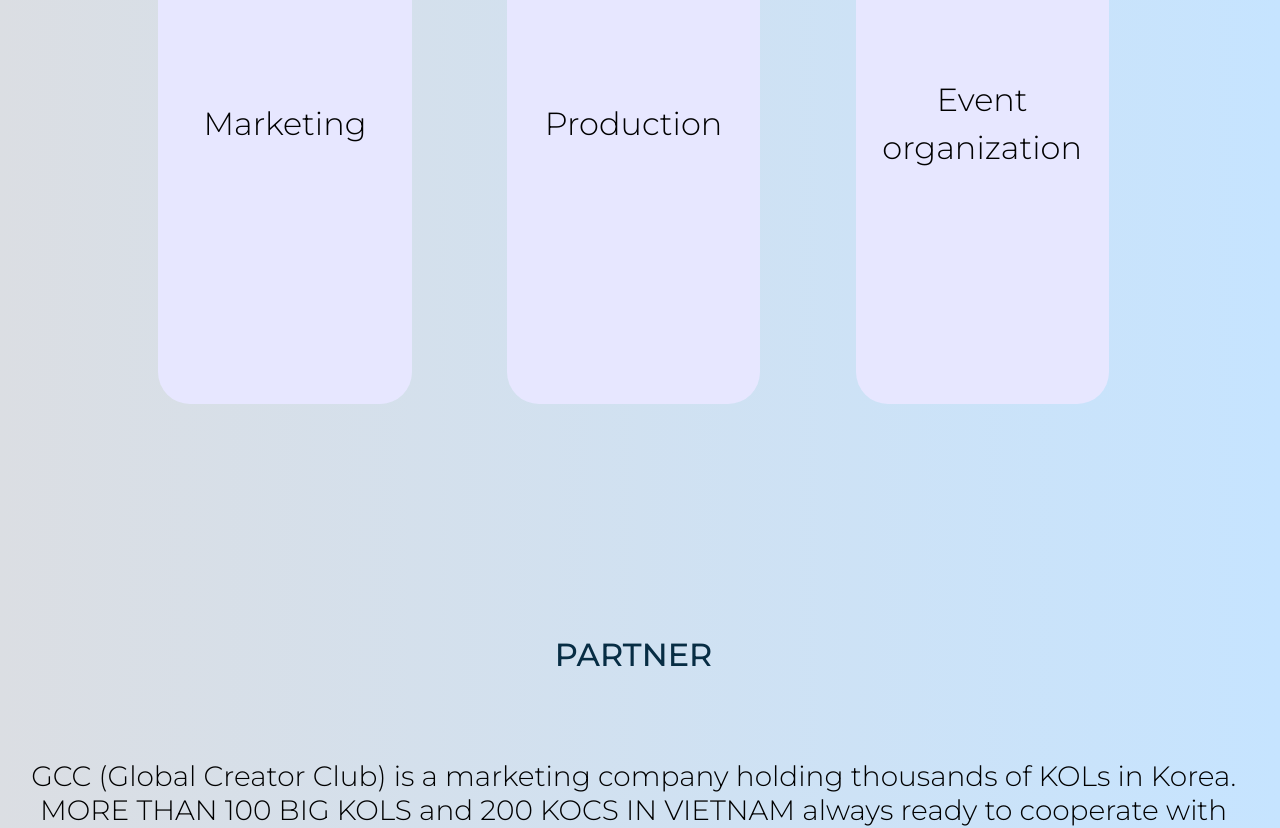
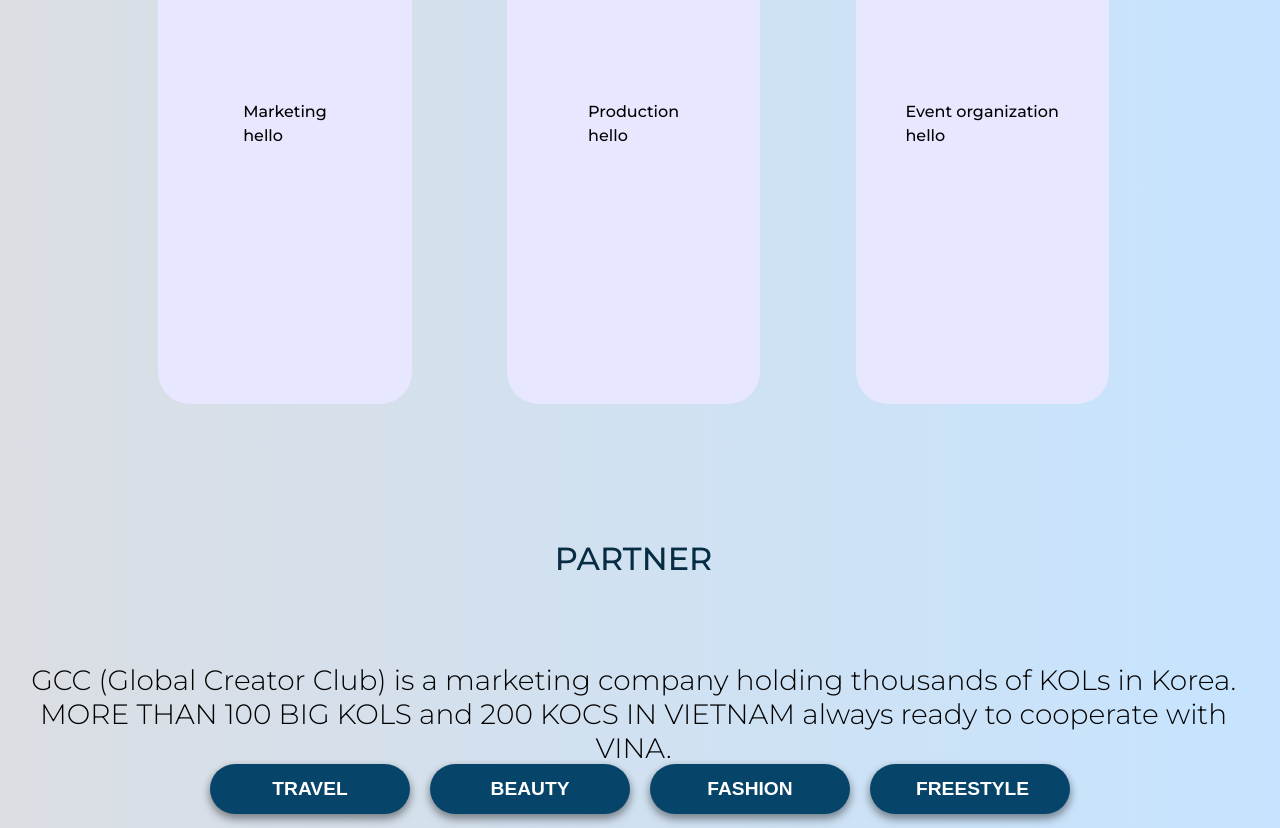
Before and after one commit to datbe2002/vina, a React (Vite) app: page / in a window 1280 px wide. Shown: the part 4640-5468 px from the top of the page. Built offline with nearby package versions, Linux system fonts and the light colour scheme; no server answers.

Commit message:
... at Showing card

```diff
--- a/index.html
+++ b/index.html
@@ -3,13 +3,13 @@
   <head>
     <meta charset="UTF-8" />
     <!-- <meta http-equiv="Content-Security-Policy" content="default-src *; style-src 'self' 'unsafe-inline'; script-src 'self' 'unsafe-inline' 'unsafe-eval' http://www.google.com"> -->
-    <link rel="icon" type="image/svg+xml" href="/vite.svg" />
+    <link rel="icon" type="image/svg+xml  " href="/logosvg.svg" />
     <meta name="viewport" content="width=device-width, initial-scale=1.0" />
     <link rel="preconnect" href="https://fonts.googleapis.com">
     <link rel="preconnect" href="https://fonts.gstatic.com" crossorigin>
     <link href="https://fonts.googleapis.com/css2?family=Montserrat:wght@300;500;700&display=swap" rel="stylesheet">
 
-    <title>Vite + React</title>
+    <title>VINA</title>
   </head>
   <body>
     <div id="root"></div>
--- a/src/layouts/header/Header.jsx
+++ b/src/layouts/header/Header.jsx
@@ -44,6 +44,13 @@ const Header = () => {
             setIsActive(true);
         }
     };
+    const scrollToPartnerSession = () => {
+        const partnerSessionElement = document.querySelector('.partner');
+        if (partnerSessionElement) {
+            partnerSessionElement.scrollIntoView({ behavior: 'smooth' });
+            setIsActive(true);
+        }
+    };
 
     const { scrollYProgress } = useScroll();
     return (
@@ -84,7 +91,7 @@ const Header = () => {
                             </NavLink>
                         </li>
                         <li className='li-navbar'>
-                            <NavLink to="#" style={({ isActive }) => (
+                            <NavLink onClick={scrollToPartnerSession} to="#" style={({ isActive }) => (
                                 { color: isActive ? '$secondary-color' : '$middlecolor' })}>
                                 Partner
                             </NavLink>
--- a/src/pages/main/PartnerSession/index.jsx
+++ b/src/pages/main/PartnerSession/index.jsx
@@ -57,6 +57,8 @@ const PartnerSession = () => {
     <div>
       <div>
         <div className="partner-session">
+          <div className='partner'></div>
+
           <h3 className="partner-title">PARTNER</h3>
           <div className="partner-title-content">
             <div>
--- a/src/pages/main/PartnerSession/partner.scss
+++ b/src/pages/main/PartnerSession/partner.scss
@@ -1,7 +1,7 @@
 @import '../../../assets/scss/variable.scss';
 
 .partner-session {
-  margin-top: 20vw;
+  margin-top: 20vh;
   height: 100px;
   display: flex;
   flex-direction: column;
@@ -122,9 +122,11 @@
   color: #fff;
   padding: 8px 46px;
   text-transform: uppercase;
-  font-size: 17px;
+  font-size: 1.2rem;
+  font-weight: 700;
   border: none;
   border-radius: 50px;
+  filter: drop-shadow(0px 4px 4px rgba(0, 0, 0, 0.25)) drop-shadow(0px 4px 4px rgba(0, 0, 0, 0.25));
 
   &:hover {
     background: #075786;
--- a/src/pages/main/SolutionSession/ShowingCard.jsx
+++ b/src/pages/main/SolutionSession/ShowingCard.jsx
@@ -35,55 +35,78 @@ const ShowingCard = () => {
         },
     ]
 
-    const set = (item) => {
-        setSelectedId(item.id)
-        setWhenChose(item)
-    }
+    // const set = (item) => {
+    //     setSelectedId(item.id)
+    //     setWhenChose(item)
+    // }
 
-    const [cardRef, inView] = useInView()
+    // const [cardRef, inView] = useInView()
 
-    const animationAbout = useAnimation()
+    // const animationAbout = useAnimation()
 
-    useEffect(() => {
-        if (inView) {
-            animationAbout.start({
-                y: 0,
-                opacity: 1,
-                transition: {
-                    duration: 1
-                }
+    // useEffect(() => {
+    //     if (inView) {
+    //         animationAbout.start({
+    //             y: 0,
+    //             opacity: 1,
+    //             transition: {
+    //                 duration: 1
+    //             }
 
-            })
+    //         })
 
-        }
-        if (!inView) {
-            animationAbout.start({
-                y: '20vh',
-                opacity: 0,
-                transition: {
-                    duration: 1
-                }
-            })
-        }
-    }, [inView])
+    //     }
+    //     if (!inView) {
+    //         animationAbout.start({
+    //             y: '20vh',
+    //             opacity: 0,
+    //             transition: {
+    //                 duration: 1
+    //             }
+    //         })
+    //     }
+    // }, [inView])
+
+    const [flippedItems, setFlippedItems] = useState([]);
+
+    const handleItemClick = (itemId) => {
+        setFlippedItems((prevFlippedItems) => {
+            if (prevFlippedItems.includes(itemId)) {
+                return prevFlippedItems.filter((id) => id !== itemId);
+            }
+            return [...prevFlippedItems, itemId];
+        });
+    };
 
     return (
         <>
-            <motion.div
-                ref={cardRef}
-                animate={animationAbout}
-                className='show-card-container'>
-                {items.map(item => (
+            <motion.div key="ids" className="show-card-container" style={{ transformStyle: '1000px' }}>
+                {items.map((item) => (
                     <motion.div
-                        className='show-card-element'
-                        layoutId={item.id} onClick={() => set(item)}>
-                        <motion.div className='title'>
-                            {item.title}
+                        key={item.id}
+                        className={`show-card-element ${flippedItems.includes(item.id) ? 'flipped' : ''}`}
+                        onClick={() => handleItemClick(item.id)}
+                        whileHover={{ scale: 1.05 }}
+                        whileTap={{ scale: 0.95 }}
+                        animate={{
+                            rotateY: flippedItems.includes(item.id) ? 180 : 0,
+                            transformStyle: 'preserve-3d',
+                            transition: { duration: 0.6 },
+                        }}
+                    >
+                        <motion.div className="flip-card-inner" style={{ transformStyle: '1000px' }} >
+                            <motion.div className="flip-card-front">
+                                {item.title}
+                            </motion.div>
+                            <motion.div className="flip-card-back">
+                                {/* Add content for the back of the card */}
+                                hello
+                            </motion.div>
                         </motion.div>
                     </motion.div>
                 ))}
             </motion.div>
-            <AnimatePresence>
+            {/* <AnimatePresence>
                 {selectedId && (
                     <motion.div className='modal-show-card' layoutId={selectedId}>
                         <motion.div className='modal-image'>
@@ -94,7 +117,7 @@ const ShowingCard = () => {
                         </motion.button>
                     </motion.div>
                 )}
-            </AnimatePresence>
+            </AnimatePresence> */}
         </>
 
     )
--- a/src/pages/main/SolutionSession/index.jsx
+++ b/src/pages/main/SolutionSession/index.jsx
@@ -8,6 +8,7 @@ const SolutionSession = () => {
                 SOLUTION
             </div>
             <ShowingCard />
+
         </div>
     )
 }
--- a/src/pages/main/index.jsx
+++ b/src/pages/main/index.jsx
@@ -28,7 +28,6 @@ const MainPage = () => {
             <ServiceSession />
             <SolutionSession />
             <PartnerSession />
-
             <BrandCooperate />
             <Blog />
             <div style={{ height: "10rem" }}></div>
--- a/src/pages/main/mainPage.scss
+++ b/src/pages/main/mainPage.scss
@@ -259,6 +259,10 @@
                 align-items: center;
                 justify-content: center;
 
+                .flip-card-inner {
+                    backface-visibility: hidden;
+                }
+
                 .title {
                     text-align: center;
                     font-size: 2rem;
```
Also changed, not shown: public/logosvg.svg (added).
